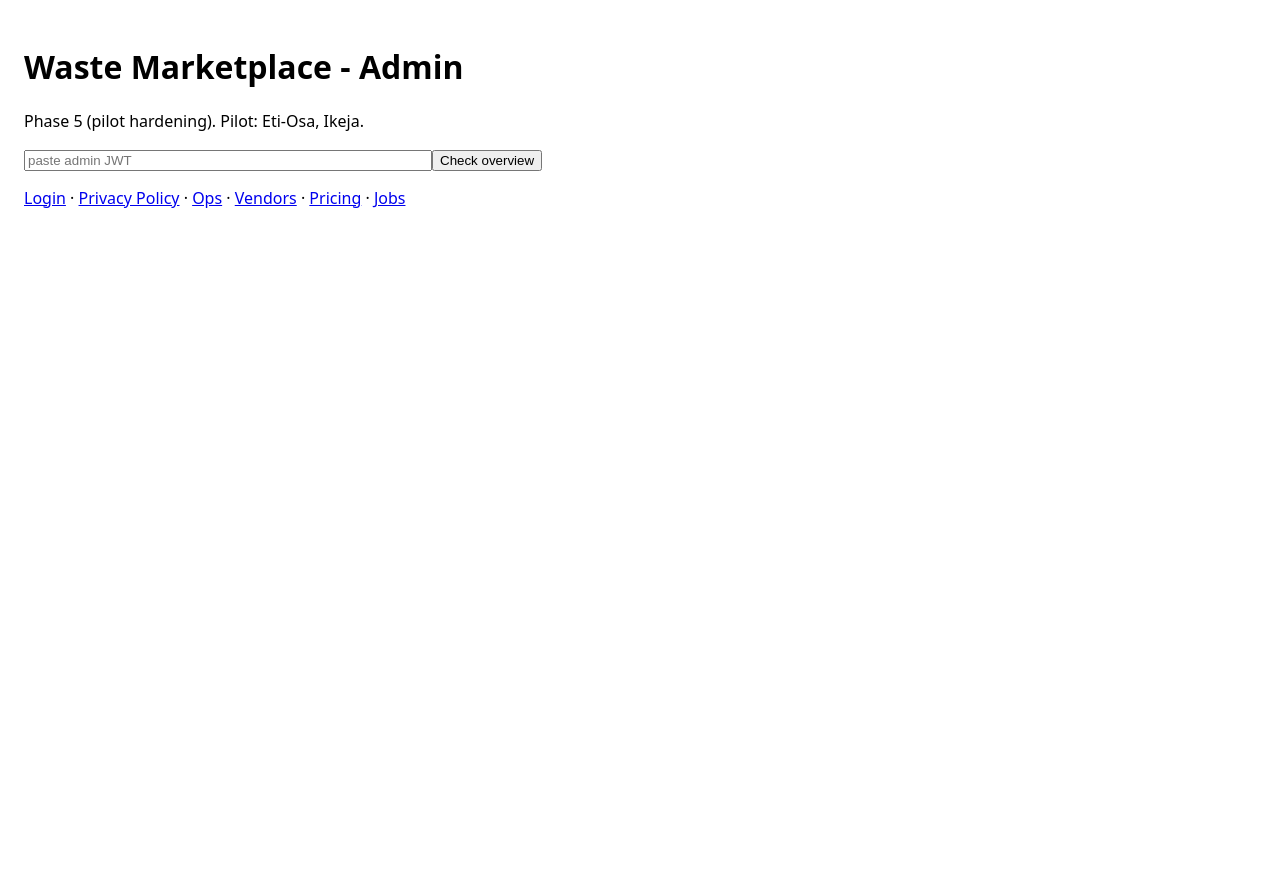
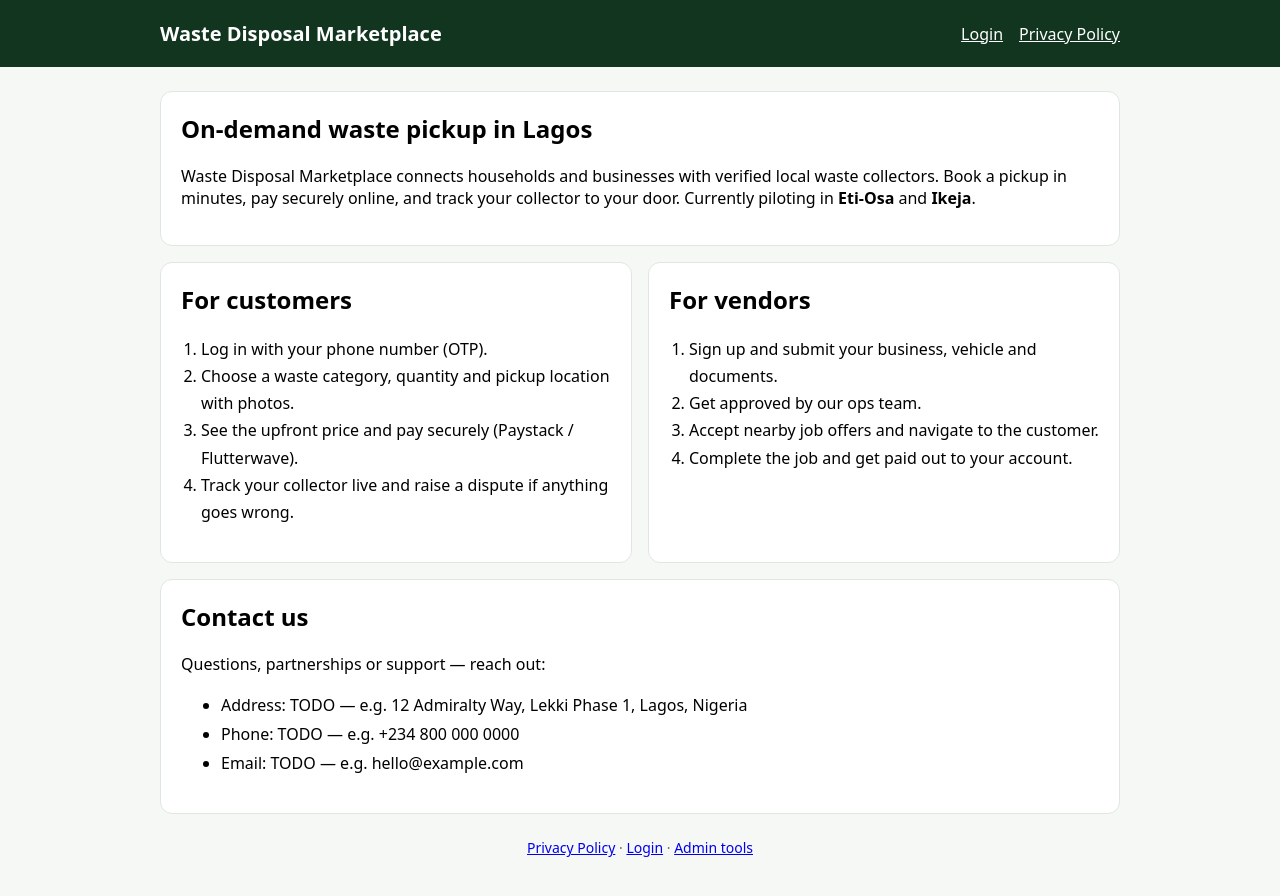
Before and after one commit to babyangel887/Waste-Disposal-Marketplace, a Next.js app in the folder apps/admin/: page / in a window 1280 px wide. Shown: the top 896 px of the page. Before the commit the page ends 800 px from the top, so only its background shows below. Built offline with nearby package versions, Linux system fonts and the light colour scheme.

Commit message:
feat(admin): public landing page on home, move admin token tester to /admin-tools

```diff
--- a/apps/admin/app/page.tsx
+++ b/apps/admin/app/page.tsx
@@ -1,25 +1,70 @@
-// Phase 0 Admin Control Center skeleton (expanded in Phase 1).
-// Connects to apps/api overview endpoint with admin JWT.
-'use client';
-import { useState } from 'react';
+const card: React.CSSProperties = {
+  background: '#fff',
+  border: '1px solid #dfe7e0',
+  borderRadius: 12,
+  padding: 20,
+};
 
 export default function Home() {
-  const [out, setOut] = useState('');
-  async function check() {
-    const token = (document.getElementById('token') as HTMLInputElement)?.value ?? '';
-    const r = await fetch(`${process.env.NEXT_PUBLIC_API_URL ?? 'http://localhost:4000'}/api/v1/admin/overview`, {
-      headers: { Authorization: `Bearer ${token}` },
-    }).then((x) => x.json());
-    setOut(JSON.stringify(r, null, 2));
-  }
   return (
-    <main style={{ padding: 24 }}>
-      <h1>Waste Marketplace - Admin</h1>
-      <p>Phase 5 (pilot hardening). Pilot: Eti-Osa, Ikeja.</p>
-      <input id="token" placeholder="paste admin JWT" style={{ width: 400 }} />
-      <button onClick={check}>Check overview</button>
-      <pre>{out}</pre>
-      <p><a href="/login">Login</a> · <a href="/privacy">Privacy Policy</a> · <a href="/ops">Ops</a> · <a href="/vendors">Vendors</a> · <a href="/pricing">Pricing</a> · <a href="/jobs">Jobs</a></p>
+    <main style={{ fontFamily: 'system-ui', margin: 0, background: '#f6f8f6', minHeight: '100vh' }}>
+      <header style={{ background: '#12351f', color: '#fff', padding: '20px 24px' }}>
+        <div style={{ maxWidth: 960, margin: '0 auto', display: 'flex', justifyContent: 'space-between', alignItems: 'center', gap: 12, flexWrap: 'wrap' }}>
+          <div style={{ fontSize: 20, fontWeight: 800 }}>Waste Disposal Marketplace</div>
+          <nav style={{ display: 'flex', gap: 16 }}>
+            <a href="/login" style={{ color: '#fff' }}>Login</a>
+            <a href="/privacy" style={{ color: '#fff' }}>Privacy Policy</a>
+          </nav>
+        </div>
+      </header>
+
+      <div style={{ maxWidth: 960, margin: '0 auto', padding: 24, display: 'grid', gap: 16 }}>
+        <section style={card}>
+          <h1 style={{ marginTop: 0 }}>On-demand waste pickup in Lagos</h1>
+          <p>
+            Waste Disposal Marketplace connects households and businesses with verified local
+            waste collectors. Book a pickup in minutes, pay securely online, and track your
+            collector to your door. Currently piloting in <strong>Eti-Osa</strong> and{' '}
+            <strong>Ikeja</strong>.
+          </p>
+        </section>
+
+        <section style={{ display: 'grid', gap: 16, gridTemplateColumns: 'repeat(auto-fit, minmax(280px, 1fr))' }}>
+          <div style={card}>
+            <h2 style={{ marginTop: 0 }}>For customers</h2>
+            <ol style={{ paddingLeft: 20, lineHeight: 1.7 }}>
+              <li>Log in with your phone number (OTP).</li>
+              <li>Choose a waste category, quantity and pickup location with photos.</li>
+              <li>See the upfront price and pay securely (Paystack / Flutterwave).</li>
+              <li>Track your collector live and raise a dispute if anything goes wrong.</li>
+            </ol>
+          </div>
+          <div style={card}>
+            <h2 style={{ marginTop: 0 }}>For vendors</h2>
+            <ol style={{ paddingLeft: 20, lineHeight: 1.7 }}>
+              <li>Sign up and submit your business, vehicle and documents.</li>
+              <li>Get approved by our ops team.</li>
+              <li>Accept nearby job offers and navigate to the customer.</li>
+              <li>Complete the job and get paid out to your account.</li>
+            </ol>
+          </div>
+        </section>
+
+        <section style={card}>
+          <h2 style={{ marginTop: 0 }}>Contact us</h2>
+          <p>Questions, partnerships or support — reach out:</p>
+          <ul style={{ lineHeight: 1.8 }}>
+            <li>Address: TODO — e.g. 12 Admiralty Way, Lekki Phase 1, Lagos, Nigeria</li>
+            <li>Phone: TODO — e.g. +234 800 000 0000</li>
+            <li>Email: TODO — e.g. hello@example.com</li>
+          </ul>
+        </section>
+
+        <footer style={{ textAlign: 'center', color: '#5f6f63', fontSize: 14, padding: '8px 0 24px' }}>
+          <a href="/privacy">Privacy Policy</a> · <a href="/login">Login</a> ·{' '}
+          <a href="/admin-tools">Admin tools</a>
+        </footer>
+      </div>
     </main>
   );
 }
```
Also changed, not shown: apps/admin/app/admin-tools/page.tsx (added, +25 -0 lines).
